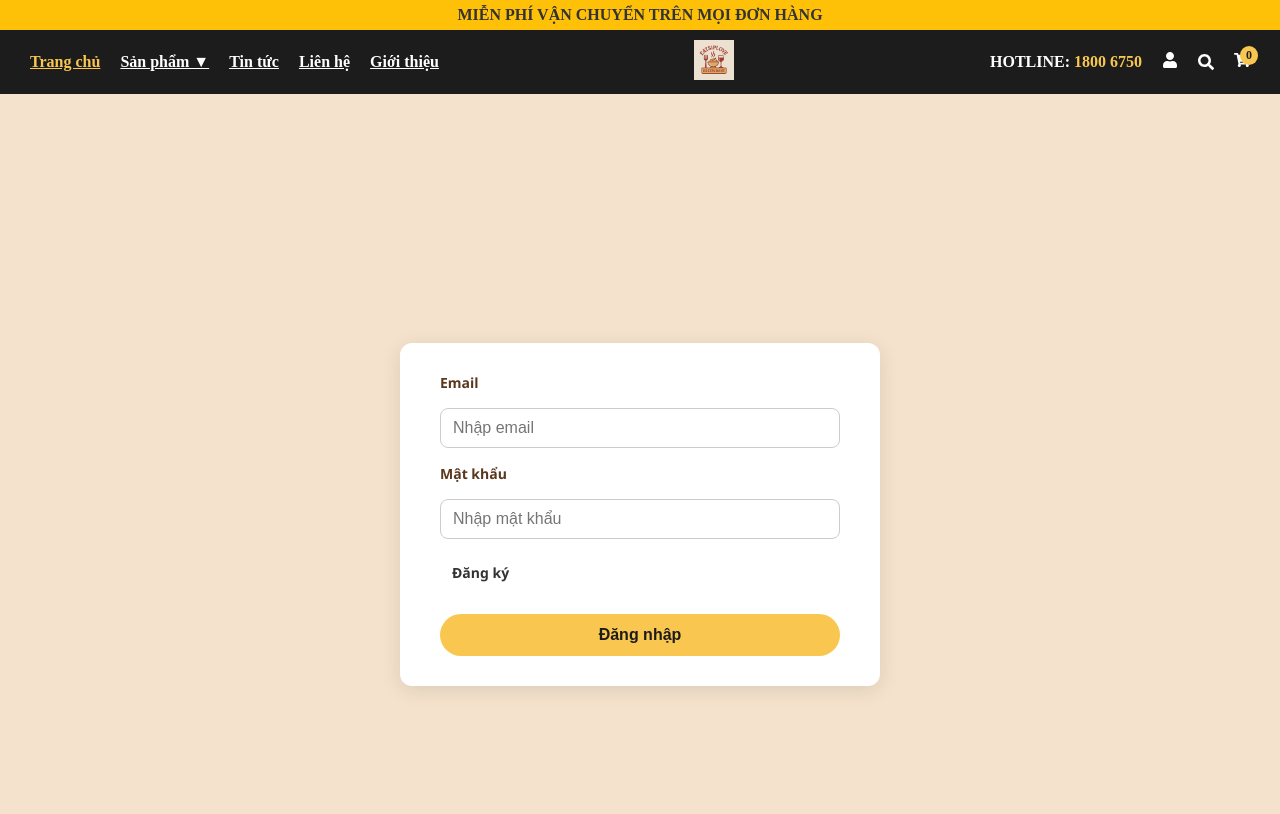
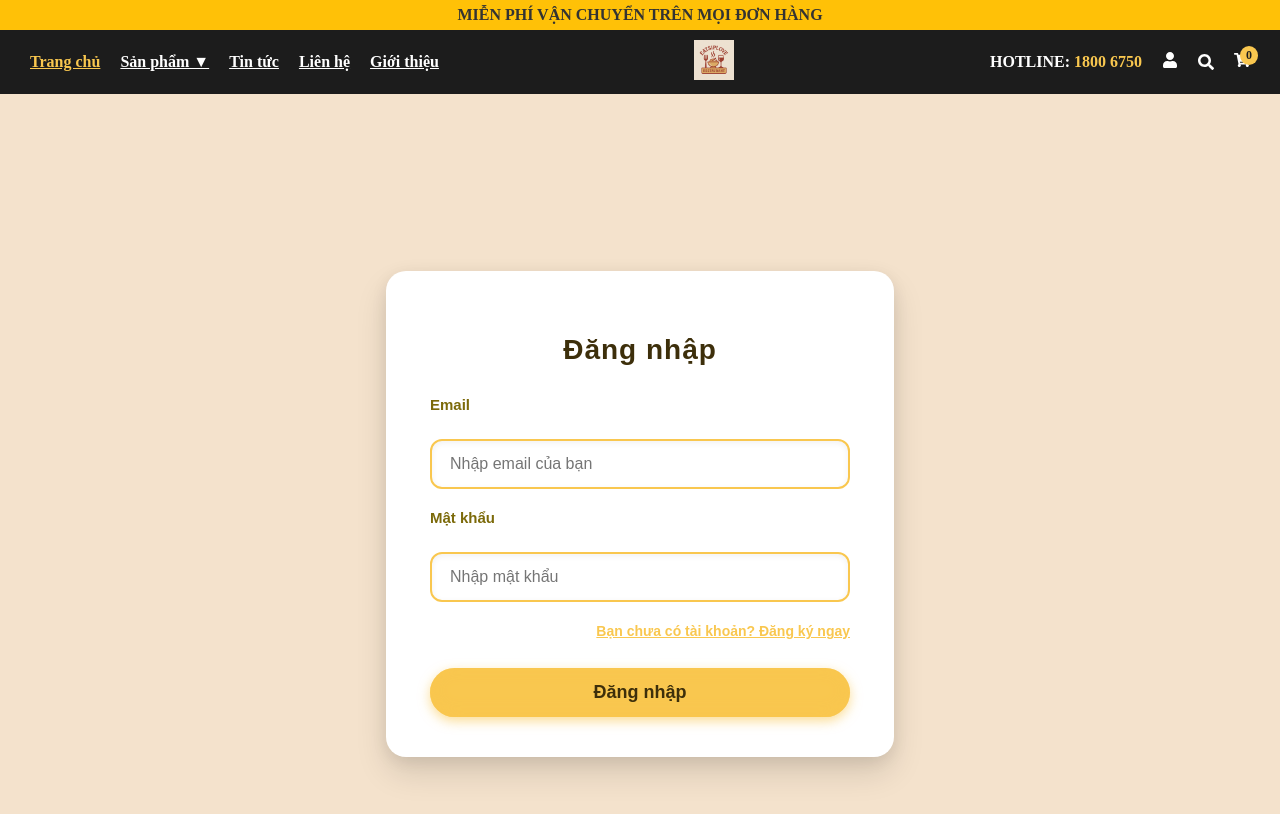
Before and after one commit to Project-start-2025/eatsiplove, a Next.js app: page /Login in a window 1280 px wide. Shown: the top 814 px of the page. Built offline with nearby package versions, Linux system fonts and the light colour scheme.

Commit message:
Update LoginForm.tsx

```diff
--- a/src/app/Login/LoginForm.tsx
+++ b/src/app/Login/LoginForm.tsx
@@ -1,4 +1,4 @@
-"use client"; // Vì có state và event handler
+"use client";
 
 import Link from "next/link";
 import { useState } from "react";
@@ -7,14 +7,40 @@ const LoginForm = () => {
   const [email, setEmail] = useState("");
   const [password, setPassword] = useState("");
 
-  const handleSubmit = (e: React.FormEvent) => {
+  const [message, setMessage] = useState<string | null>(null);
+  const [loading, setLoading] = useState(false);
+
+  const handleSubmit = async (e: React.FormEvent) => {
     e.preventDefault();
-    // TODO: Xử lý đăng nhập ở đây, gọi API hoặc logic tương ứng
-    alert(`Đăng nhập với email: ${email}\nMật khẩu: ${password}`);
+
+    setMessage(null);
+    setLoading(true);
+
+    try {
+      const res = await fetch("/api/login", {
+        method: "POST",
+        headers: { "Content-Type": "application/json" },
+        body: JSON.stringify({ email, password }),
+      });
+
+      if (res.ok) {
+        setMessage("Đăng nhập đúng, chào mừng!");
+      } else if (res.status === 401 || res.status === 403) {
+        setMessage("Email hoặc mật khẩu không đúng. Không thể truy cập.");
+      } else {
+        setMessage("Có lỗi xảy ra. Vui lòng thử lại sau.");
+      }
+    } catch (error) {
+      setMessage("Lỗi kết nối server. Vui lòng thử lại sau.");
+    }
+
+    setLoading(false);
   };
 
   return (
-    <form onSubmit={handleSubmit} style={styles.form}>
+    <form onSubmit={handleSubmit} style={styles.form} noValidate>
+      <h2 style={styles.title}>Đăng nhập</h2>
+
       <label htmlFor="email" style={styles.label}>
         Email
       </label>
@@ -24,8 +50,10 @@ const LoginForm = () => {
         required
         value={email}
         onChange={(e) => setEmail(e.target.value)}
-        placeholder="Nhập email"
+        placeholder="Nhập email của bạn"
         style={styles.input}
+        disabled={loading}
+        autoComplete="email"
       />
 
       <label htmlFor="password" style={styles.label}>
@@ -39,77 +67,122 @@ const LoginForm = () => {
         onChange={(e) => setPassword(e.target.value)}
         placeholder="Nhập mật khẩu"
         style={styles.input}
+        disabled={loading}
+        autoComplete="current-password"
       />
-      <Link
-        href="/Register" // Đường dẫn trang đăng ký
-        style={{
-          display: "block",
-          width: "100%", // full width để dễ bấm trong dropdown
-          padding: "8px 12px", // padding cho cảm giác đủ không gian bấm
-          fontWeight: "600",
-          fontSize: "14px",
-          color: "#333",
-          textDecoration: "none",
-          textAlign: "left",
-          cursor: "pointer",
-          borderRadius: "4px", // bo góc nhẹ cho đẹp khi hover
-          transition: "background-color 0.2s",
-        }}
-        onMouseEnter={(e) => {
-          (e.currentTarget as HTMLElement).style.backgroundColor = "#F9C74F";
-          (e.currentTarget as HTMLElement).style.color = "#1c1c1c";
-        }}
-        onMouseLeave={(e) => {
-          (e.currentTarget as HTMLElement).style.backgroundColor =
-            "transparent";
-          (e.currentTarget as HTMLElement).style.color = "#333";
-        }}
-      >
-        Đăng ký
-      </Link>
-      <button type="submit" style={styles.button}>
-        Đăng nhập
+
+      <div style={styles.footer}>
+        <Link href="/Register" style={styles.registerLink}>
+          Bạn chưa có tài khoản? Đăng ký ngay
+        </Link>
+      </div>
+
+      <button type="submit" style={loading ? styles.buttonLoading : styles.button} disabled={loading}>
+        {loading ? "Đang xử lý..." : "Đăng nhập"}
       </button>
+
+      {message && (
+        <p style={message.includes("đăng nhập đúng") ? styles.successMsg : styles.errorMsg}>
+          {message}
+        </p>
+      )}
     </form>
   );
 };
 
 const styles: Record<string, React.CSSProperties> = {
   form: {
+    width: "100%",
+    maxWidth: 420,
+    margin: "0 auto",
+    padding: "40px 44px",
+    borderRadius: 20,
+    backgroundColor: "#fff",
+    boxShadow:
+      "0 16px 32px rgb(0 0 0 / 0.12), 0 4px 16px rgb(0 0 0 / 0.08)",
+    fontFamily: "'Montserrat', sans-serif",
     display: "flex",
     flexDirection: "column",
-    gap: "16px",
-    width: "100%",
-    maxWidth: "400px",
-    backgroundColor: "white",
-    padding: "30px 40px",
-    borderRadius: "12px",
-    boxShadow: "0 4px 20px rgba(0,0,0,0.1)",
-    fontFamily: "'Segoe UI', Tahoma, Geneva, Verdana, sans-serif",
+    gap: 20,
+  },
+  title: {
+    fontSize: 28,
+    fontWeight: 700,
+    color: "#3D2F0B",
+    marginBottom: 10,
+    textAlign: "center",
+    letterSpacing: 1,
   },
   label: {
     fontWeight: 600,
-    fontSize: "14px",
-    color: "#5a381e",
+    fontSize: 15,
+    color: "#7C6A0A",
+    marginBottom: 6,
+    userSelect: "none",
   },
   input: {
-    padding: "10px 12px",
-    fontSize: "16px",
-    borderRadius: "8px",
-    border: "1px solid #ccc",
+    padding: "14px 18px",
+    fontSize: 16,
+    borderRadius: 12,
+    border: "2px solid #F9C74F",
     outline: "none",
+    transition: "border-color 0.3s",
+    boxShadow: "inset 0 2px 6px rgb(0 0 0 / 0.06)",
+    fontWeight: 500,
+    color: "#3D2F0B",
+  },
+  footer: {
+    textAlign: "right",
+    marginBottom: 8,
+  },
+  registerLink: {
+    fontSize: 14,
+    color: "#F9C74F",
+    fontWeight: 600,
+    textDecoration: "underline",
+    cursor: "pointer",
+    userSelect: "none",
+    transition: "color 0.25s ease",
   },
   button: {
     backgroundColor: "#F9C74F",
     border: "none",
-    borderRadius: "25px",
-    padding: "12px",
-    fontWeight: "700",
-    fontSize: "16px",
-    color: "#1c1c1c",
+    borderRadius: 30,
+    padding: "14px",
+    fontWeight: 700,
+    fontSize: 18,
+    color: "#3D2F0B",
     cursor: "pointer",
-    marginTop: "8px",
-    transition: "background-color 0.3s",
+    boxShadow:
+      "0 4px 12px rgb(249 199 79 / 0.6), inset 0 -2px 15px rgb(249 199 79 / 0.9)",
+    transition: "background-color 0.3s ease, box-shadow 0.3s ease",
+  },
+  buttonLoading: {
+    backgroundColor: "#D4AF37",
+    border: "none",
+    borderRadius: 30,
+    padding: "14px",
+    fontWeight: 700,
+    fontSize: 18,
+    color: "#f7f1de",
+    cursor: "not-allowed",
+    boxShadow:
+      "0 4px 12px rgb(212 175 55 / 0.5), inset 0 -2px 15px rgb(212 175 55 / 0.7)",
+    transition: "background-color 0.3s ease",
+  },
+  successMsg: {
+    color: "#2a9d8f",
+    fontWeight: 600,
+    fontSize: 15,
+    textAlign: "center",
+    marginTop: 8,
+  },
+  errorMsg: {
+    color: "#e63946",
+    fontWeight: 600,
+    fontSize: 15,
+    textAlign: "center",
+    marginTop: 8,
   },
 };
 
```
